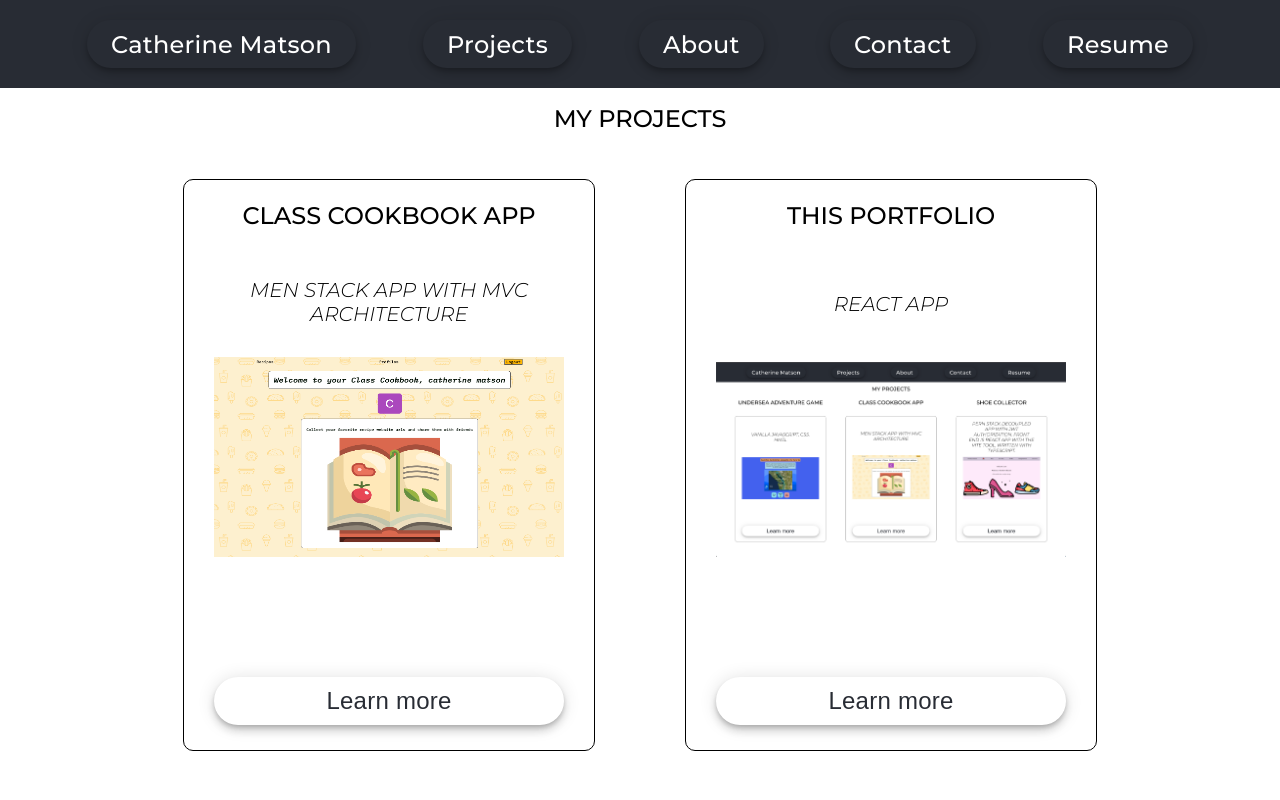
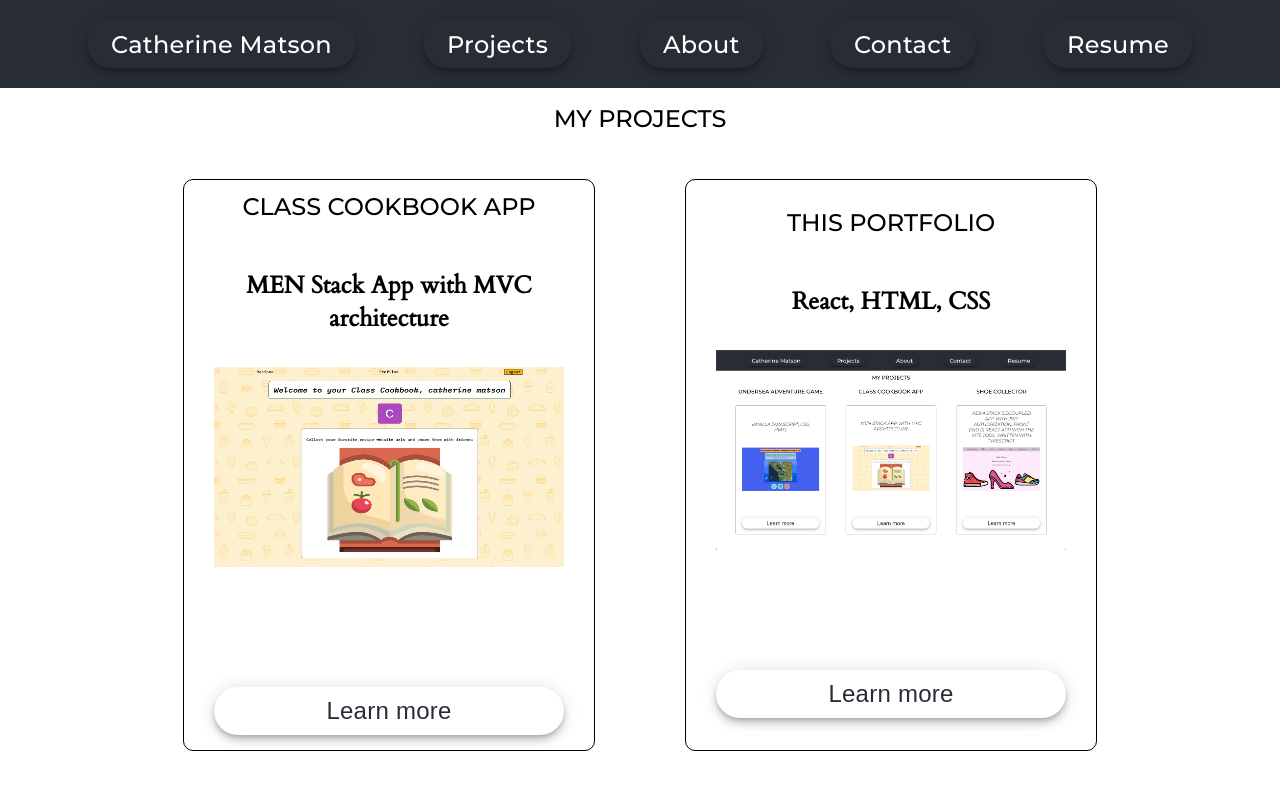
Before and after one commit to CCMatson/catherine-portfolio, a React (Create React App) app: page /projects in a window 1280 px wide. Shown: the top 800 px of the page. Built offline with nearby package versions, Linux system fonts and the light colour scheme; a web font is replaced by a local one.

Commit message:
update title card

```diff
--- a/src/components/ProjectPreview.jsx
+++ b/src/components/ProjectPreview.jsx
@@ -10,9 +10,9 @@ function ProjectPreview (props) {
     <div className='preview-title'>
     <div className="project-preview">
       <h1>{props.title}  </h1>
-    <h2>
+    <h4>
     {props.technology}
-      </h2>
+      </h4>
       <img src={props.image} alt={props.title} />
       <section>
         <Link to={`${newURL}` }>
--- a/src/data/projects.js
+++ b/src/data/projects.js
@@ -9,7 +9,7 @@ const myProjects = [
   },
   {
     title: 'This Portfolio',
-    technology: "React App",
+    technology: "React, HTML, CSS",
     description: 'I created this portfolio using React with deployment hosted by Netlify.',
     image: '/Portfolio.png',
     repositoryLink: 'https://github.com/CCMatson/catherine-portfolio',
```
